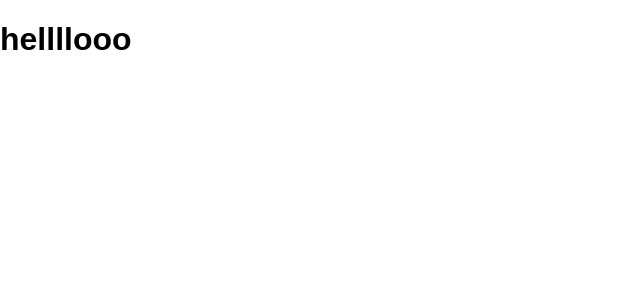
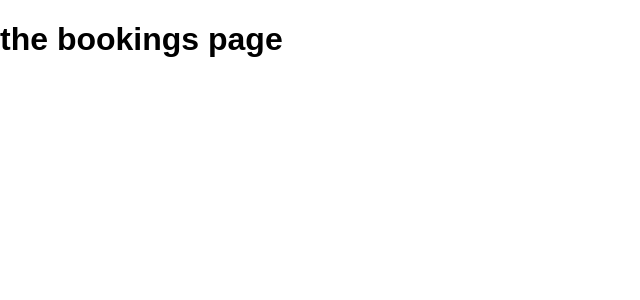
Before and after one commit to vbertoletti/Event-Booking, a React (Create React App) app in the folder client/: page /bookings in a window 1280 px wide. Shown: the top 300 px of the page, without its empty margins (0-640 px from the left). Built offline with nearby package versions, Linux system fonts and the light colour scheme.

Commit message:
add routes and placeholder pages components for now

```diff
--- a/client/package.json
+++ b/client/package.json
@@ -5,6 +5,7 @@
   "dependencies": {
     "react": "^16.7.0",
     "react-dom": "^16.7.0",
+    "react-router-dom": "^4.3.1",
     "react-scripts": "2.1.2"
   },
   "scripts": {
--- a/client/src/App.js
+++ b/client/src/App.js
@@ -1,12 +1,21 @@
 import React, { Component } from "react";
 import "./App.css";
+import { BrowserRouter, Route, Redirect, Switch } from "react-router-dom";
+import AuthPage from "./pages/Auth";
+import BookingsPage from "./pages/Bookings";
+import EventsPage from "./pages/Events";
 
 class App extends Component {
   render() {
     return (
-      <div className="App">
-        <h1>hellllooo</h1>
-      </div>
+      <BrowserRouter>
+        <Switch>
+          <Redirect from="/" to="/auth" exact />
+          <Route path="/auth" component={AuthPage} />
+          <Route path="/events" component={EventsPage} />
+          <Route path="/bookings" component={BookingsPage} />
+        </Switch>
+      </BrowserRouter>
     );
   }
 }
--- /dev/null
+++ b/client/src/pages/Auth.js
@@ -0,0 +1,9 @@
+import React, { Component } from "react";
+
+class AuthPage extends Component {
+  render() {
+    return <h1>the auth page</h1>;
+  }
+}
+
+export default AuthPage;
--- /dev/null
+++ b/client/src/pages/Bookings.js
@@ -0,0 +1,9 @@
+import React, { Component } from "react";
+
+class BookingsPage extends Component {
+  render() {
+    return <h1>the bookings page</h1>;
+  }
+}
+
+export default BookingsPage;
--- /dev/null
+++ b/client/src/pages/Events.js
@@ -0,0 +1,9 @@
+import React, { Component } from "react";
+
+class EventsPage extends Component {
+  render() {
+    return <h1>the events page</h1>;
+  }
+}
+
+export default EventsPage;
```
Also changed, not shown: 1 other file (tests, documents, lock files or other folders).
